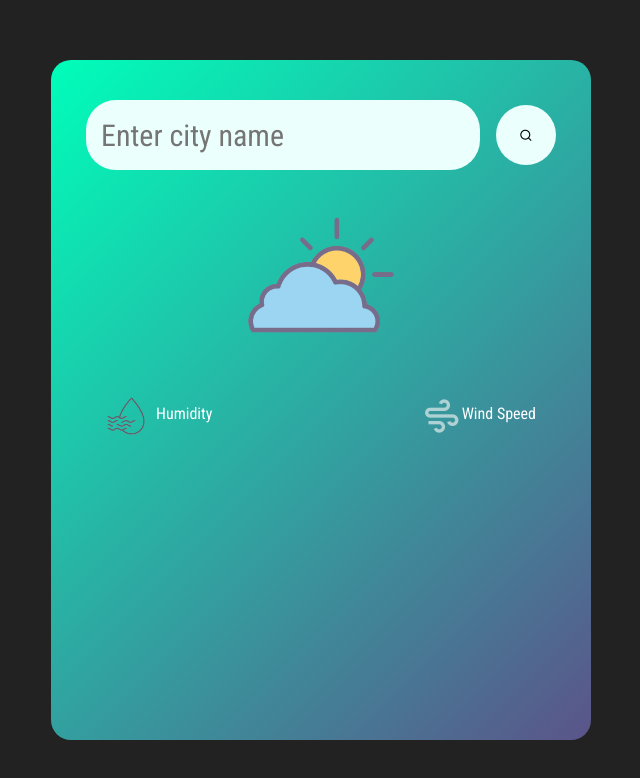
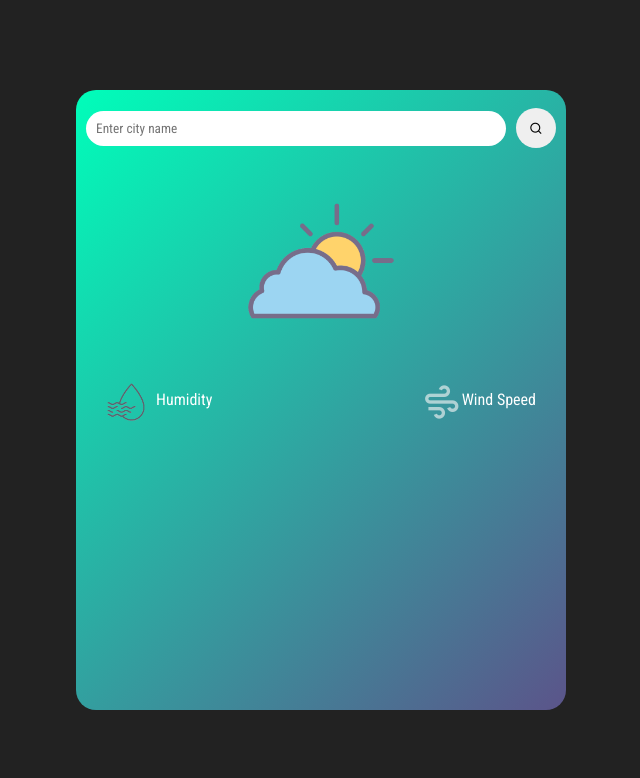
Before and after one commit to FZRAJPUT/Weather-check, a plain HTML site: page index.html in a window 1280 px wide. Shown: the whole page, without its empty margins (319-959 px from the left). Drawn offline with nearby package versions, Linux system fonts and the light colour scheme; no server answers.

Commit message:
updated ui

```diff
--- a/style.css
+++ b/style.css
@@ -1,13 +1,15 @@
 @import url('https://fonts.googleapis.com/css2?family=Roboto+Condensed&display=swap');
 
 @import url('https://fonts.googleapis.com/css2?family=Roboto:wght@100;300&display=swap');
-*{
+
+* {
     margin: 0;
     padding: 0;
     /* font-family: 'Roboto', sans-serif */
     font-family: 'Roboto Condensed', sans-serif;
 }
-body{
+
+body {
     height: 100vh;
     width: 100%;
     background-color: #222;
@@ -15,83 +17,94 @@ body{
     align-items: center;
     justify-content: center;
 }
-.card{
+
+.card {
     height: 600px;
-    width: 500px;
+    width: 50%;
     max-width: 470px;
-    background: linear-gradient(135deg,#00feba,#5b548a);
+    background: linear-gradient(135deg, #00feba, #5b548a);
     color: #fff;
-
-    /* margin: 100px auto 0; */
     border-radius: 20px;
-    padding: 40px 35px;
+    /* padding: 40px 35px; */
+    padding: 10px;
     text-align: center;
 }
-.search{
+
+.search {
     width: 100%;
+    height: 3.5rem;
     display: flex;
+    justify-content: space-between;
     align-items: center;
-    justify-content: space-between;
+    border-radius: inherit;
 }
-.search input{
-    border: 0;
-    outline: 0;
-    background: #ebfffc;
-    color: #555;
-    padding: 5px 15px;
-    height: 60px;
-    border-radius: 30px;
-    flex: 1;
-    margin-right: 16px;
-    font-size: 30px;
-    font-weight: 550;
+
+.search input {
+    width: 100%;
+    max-width: calc(100% - 70px);
+    padding: 10px;
+    border-radius: inherit;
+    border: none;
+    outline: none;
 }
-.search button{
-    border: 0;
-    outline: 0;
-    background: #ebfffc;
-    border-radius: 50%;
-    height: 60px;
-    width: 60px;
-    cursor: pointer;
+
+.search button {
+    padding: 10px;
+    border-radius: inherit;
+    min-width: 40px;
+    min-height: 40px;
+    border: none;
 }
-.search button i{
-    width: 16px;
-}
-.weather-icon{
+
+.weather-icon {
     width: 150px;
     margin-top: 30px;
 }
-.weather h1{
+
+.weather h1 {
     font-size: 80px;
     font-weight: 500;
 }
-.weather h2{
+
+.weather h2 {
     font-size: 45px;
     font-weight: 400;
     margin-top: -10px;
 }
-.details{
+
+.details {
     display: flex;
     align-items: center;
     justify-content: space-between;
     padding: 0 20px;
     margin-top: 50px;
 }
-.col{
+
+.col {
     display: flex;
     align-items: center;
     text-align: left;
 }
-.col img{
+
+.col img {
     width: 40px;
     margin-right: 10px;
 }
-.col i{
+
+.col i {
     font-size: 40px;
     color: #f6f6f6a0;
 }
-.humidity,.wind{
+
+.humidity,
+.wind {
     font-size: 28px;
     margin-top: -6px;
 }
+
+@media (max-width: 750px) {
+    .card {
+        width: 100%;
+        max-width: 95%;
+    }
+}
```
